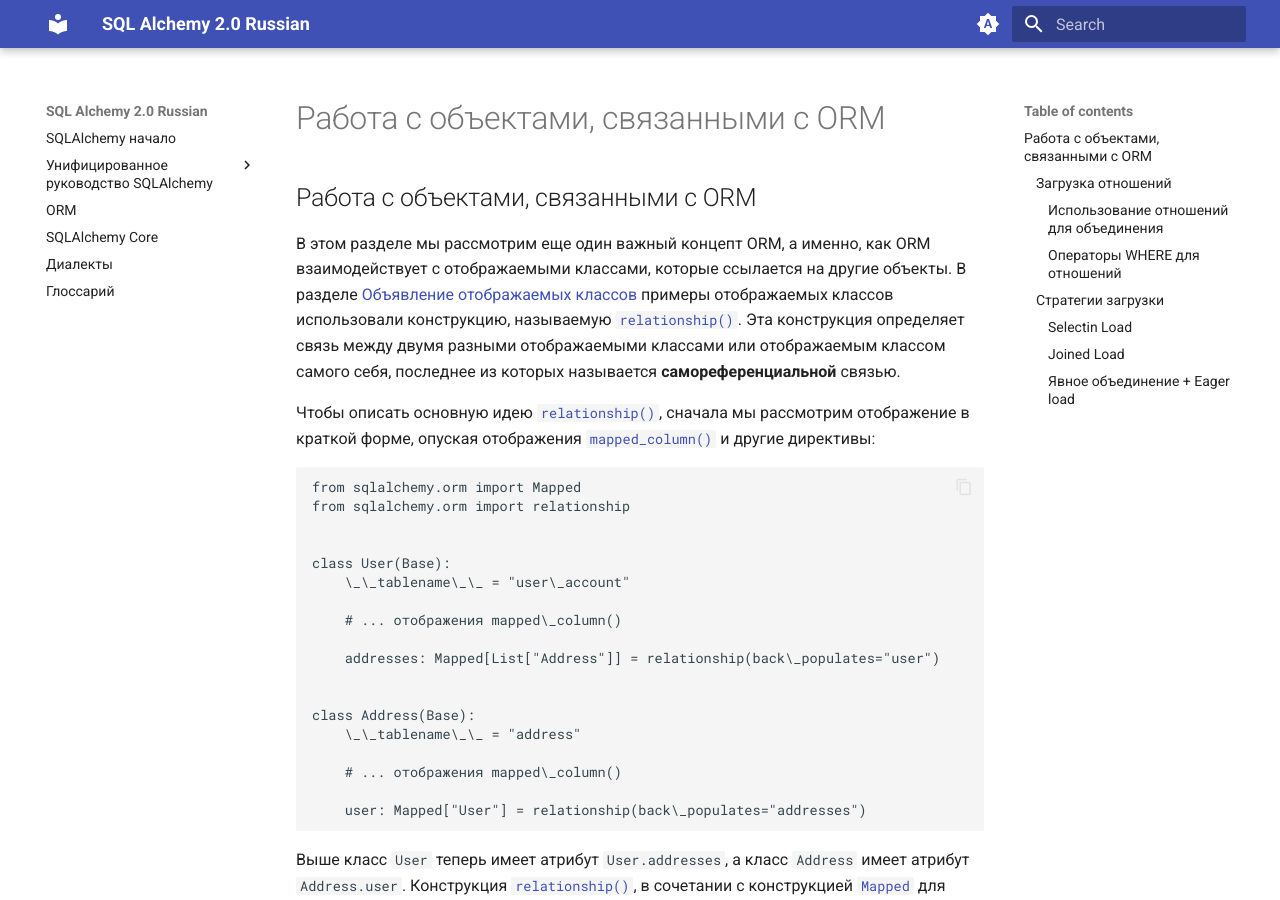
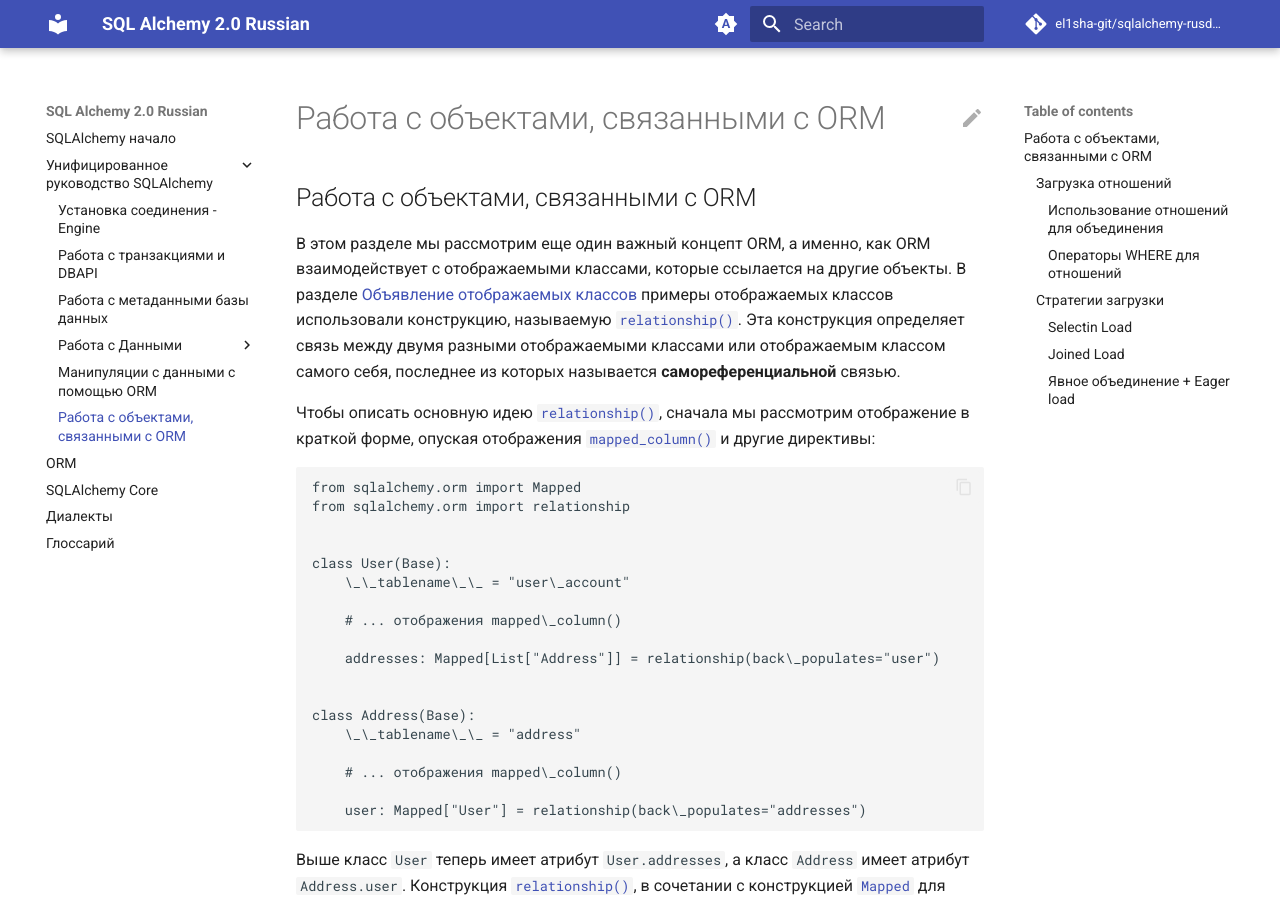
Before and after one commit to el1sha256/sqlalchemy-rusdocs, an MkDocs documentation site: the page built from docs/tutorial/orm_related_objects.md, in a window 1280 px wide and 900 px high. Built offline with MkDocs 1.6.1 and Material for MkDocs 9.7.7, drawn with Linux system fonts in a browser that asks for light colours; comment, search, counter and statistics services are not loaded.

Commit message:
add files to tutorial

```diff
--- a/mkdocs.yml
+++ b/mkdocs.yml
@@ -1,9 +1,20 @@
 site_name: SQL Alchemy 2.0 Russian
+version: 0.0.1
+repo_url: https://github.com/el1sha-git/sqlalchemy-rusdocs
+repo_name: el1sha-git/sqlalchemy-rusdocs
+edit_uri: edit/main/docs/
 theme:
   name: material
   features:
     - navigation.indexes
     - content.code.copy
+    - content.action.edit
+#    - content.action.view
+    - header.autohide
+  icon:
+    edit: material/pencil
+    view: material/eye
+
   palette:
 #    scheme: slate
 #    primary: pink
@@ -56,6 +67,8 @@ nav:
       - tutorial/data/data_insert.md
       - tutorial/data/data_select.md
       - tutorial/data/data_update.md
+    - tutorial/orm_data_manipulation.md
+    - tutorial/orm_related_objects.md
 - ORM:
     - orm/index.md
 - SQLAlchemy Core:
```
